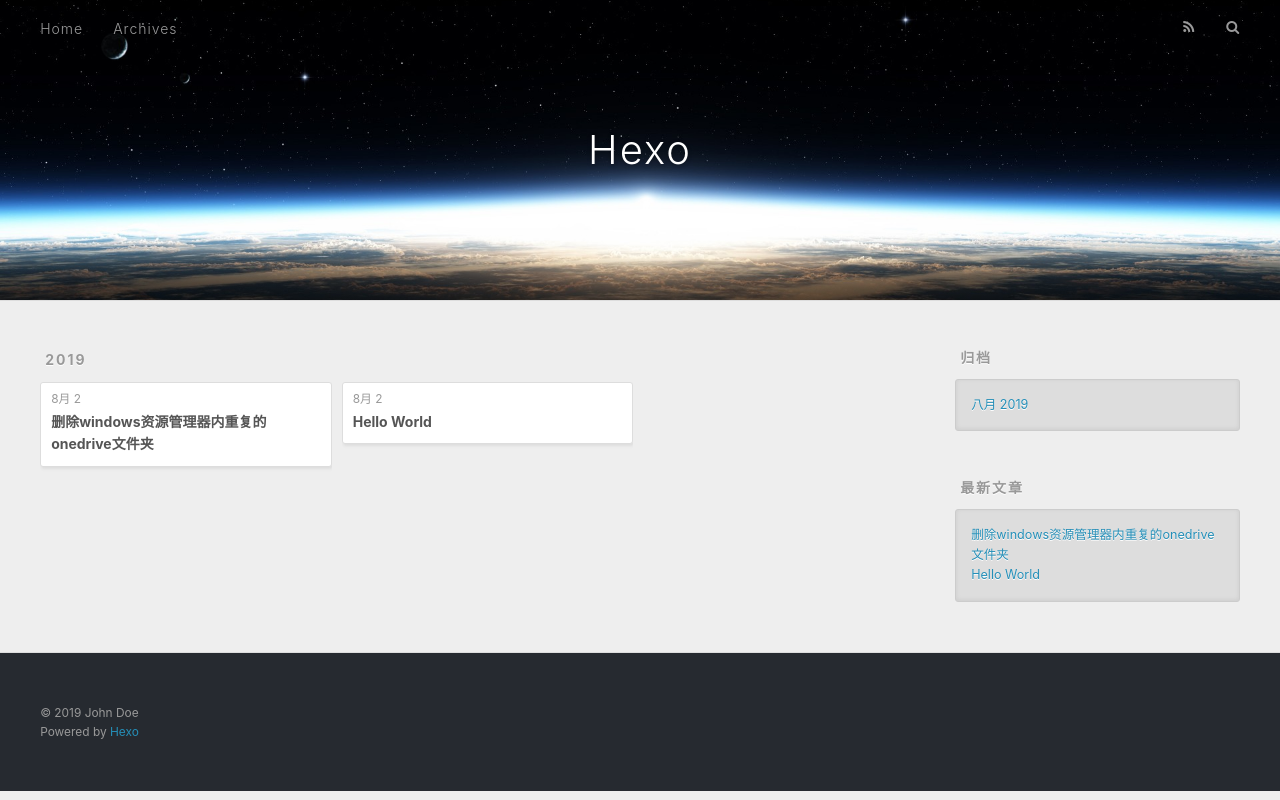
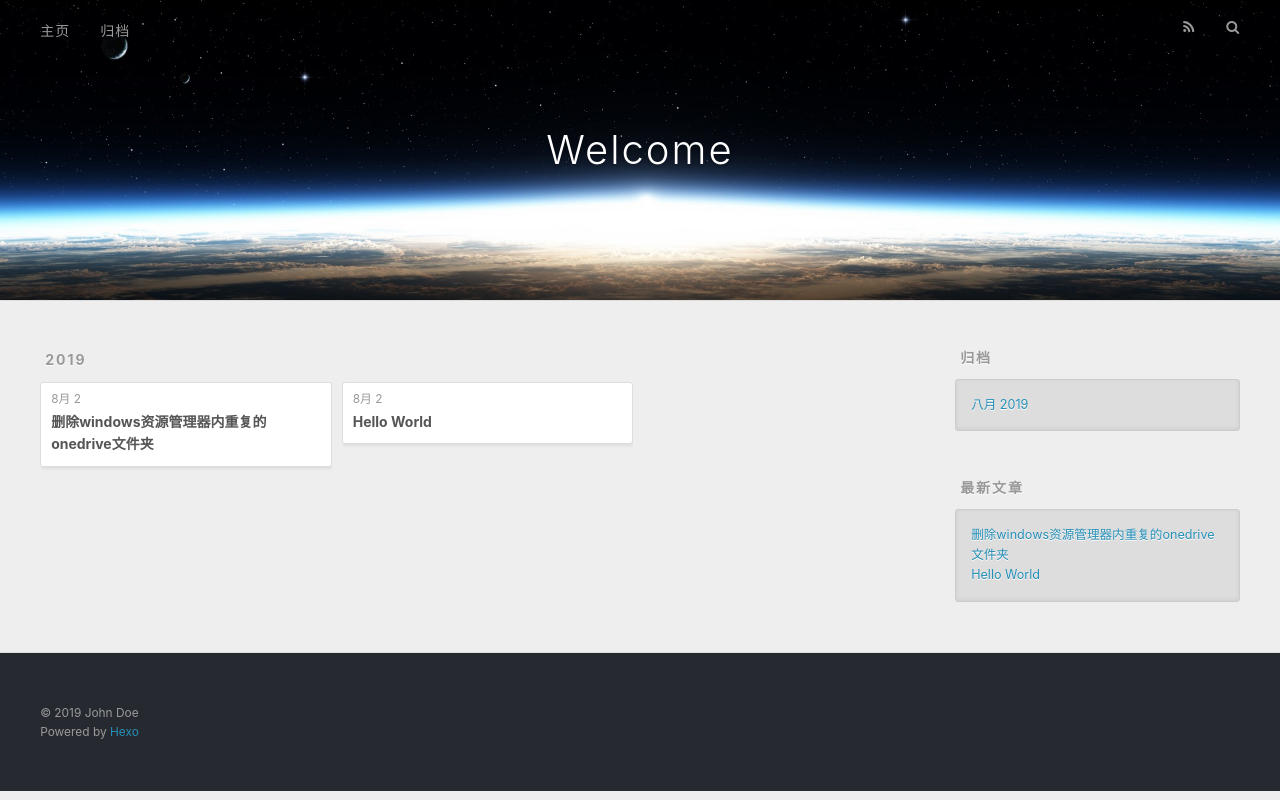
Before and after one commit to chnpeople/chnpeople.github.io, a plain HTML site: page archives/index.html in a window 1280 px wide. Drawn offline with nearby package versions, Linux system fonts and the light colour scheme.

Commit message:
Site updated: 2019-08-03 01:02:21

```diff
--- a/archives/index.html
+++ b/archives/index.html
@@ -34,7 +34,7 @@
   <div id="header-outer" class="outer">
     <div id="header-title" class="inner">
       <h1 id="logo-wrap">
-        <a href="/" id="logo">Hexo</a>
+        <a href="/" id="logo">Welcome</a>
       </h1>
 
     </div>
@@ -42,9 +42,9 @@
       <nav id="main-nav">
         <a id="main-nav-toggle" class="nav-icon"></a>
 
-          <a class="main-nav-link" href="/">Home</a>
+          <a class="main-nav-link" href="/">主页</a>
 
-          <a class="main-nav-link" href="/archives">Archives</a>
+          <a class="main-nav-link" href="/archives">归档</a>
 
       </nav>
       <nav id="sub-nav">
```
